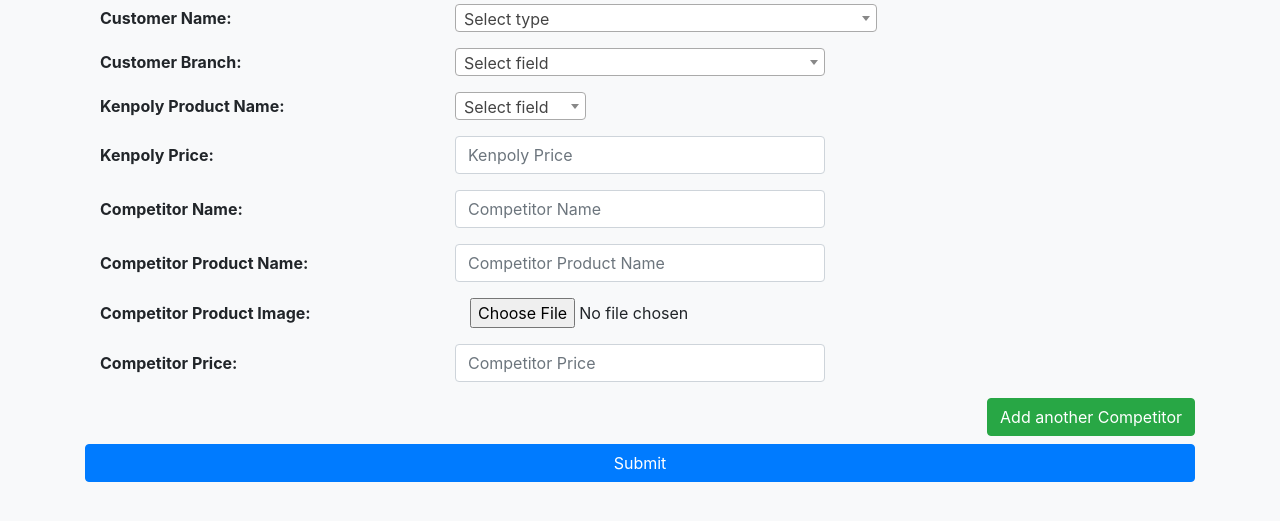
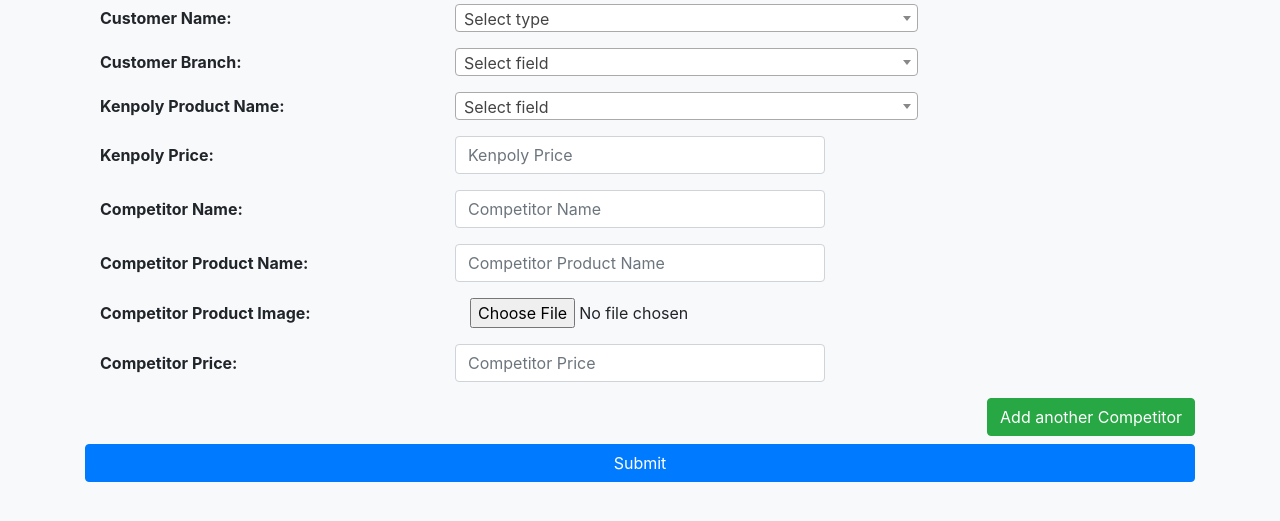
Before and after one commit to spgdaman/kenprod, a Django app: template templates/marketprice/price_capture.html in a window 1280 px wide. Shown: the part 54-575 px from the top of the page. Run offline with Django 4.2, Linux system fonts and the light colour scheme; the template is opened without the code that fills it, so the values that code supplies are empty; parts of the project's set-up code (start-up, migrations or seed data) failed here and were passed over; some libraries are stand-ins or nearby versions.

Commit message:
drop down enlarged

```diff
--- a/templates/marketprice/price_capture.html
+++ b/templates/marketprice/price_capture.html
@@ -228,7 +228,7 @@
         <div class="form-group form-inline">
             <label class="col-md-4 justify-content-start font-weight-bold" for="customer_name">Customer Name:</label>
             <!-- <input name="customer_name" type="text" class="form-control col-md-4" placeholder="Customer Name"> -->
-            <select class="form-control select-search" name="customer_name" id="typeSel" size="1">
+            <select class="form-control col-md-5 select-search" name="customer_name" id="typeSel" size="1">
                 <option selected="selected">Select type</option>
             </select>
         </div>
@@ -236,7 +236,7 @@
         <div class="form-group form-inline">
             <label class="col-md-4 justify-content-start font-weight-bold" for="customer_branch">Customer Branch:</label>
             <!-- <input name="customer_branch" type="text" class="form-control col-md-4" placeholder="Customer Branch"> -->
-            <select class="form-control col-md-4 select-search" name="customer_branch" id="fieldSel">
+            <select class="form-control col-md-5 select-search" name="customer_branch" id="fieldSel">
                 <option selected="selected">Select field</option>
             </select>
         </div>
@@ -244,7 +244,7 @@
         <div class="form-group form-inline">
             <label class="col-md-4 justify-content-start font-weight-bold" for="kenpoly_product_name">Kenpoly Product Name:</label>
             <!-- <input name="kenpoly_product_name" type="text" class="form-control col-md-4" placeholder="Kenpoly Product Name"> -->
-            <select class="form-control select-search" name="kenpoly_product_name" id="product_name">
+            <select class="form-control col-md-5 select-search" name="kenpoly_product_name" id="product_name">
                 <option selected="selected">Select field</option>
                 {% for product in products %}
                     <option>{{ product }}</option>
```
